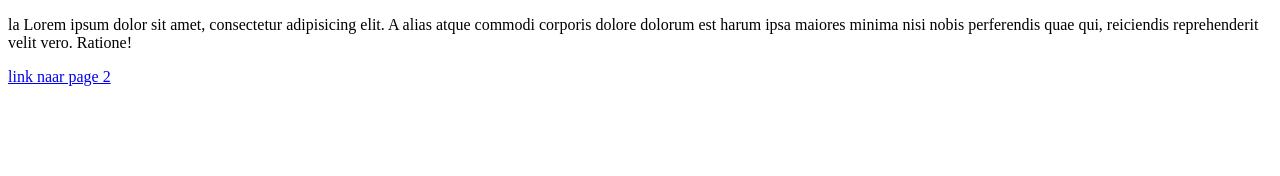
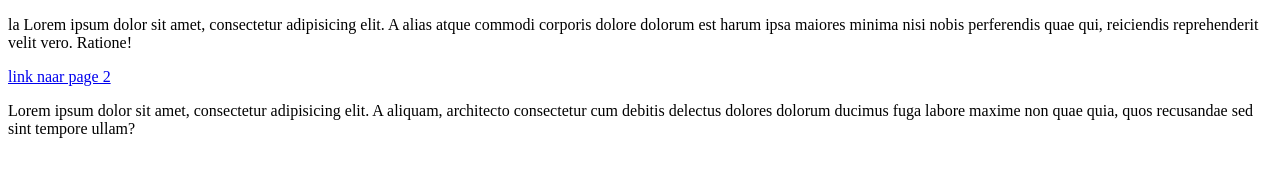
Before and after one commit to milan-brouns/r0758752_clientserver, a plain HTML site: page web/index.html in a window 1280 px wide. Drawn offline with Linux system fonts and the light colour scheme.

Commit message:
extra regel op index page

```diff
--- a/web/index.html
+++ b/web/index.html
@@ -8,5 +8,7 @@
 <p>la Lorem ipsum dolor sit amet, consectetur adipisicing elit. A alias atque commodi corporis dolore dolorum est harum
     ipsa maiores minima nisi nobis perferendis quae qui, reiciendis reprehenderit velit vero. Ratione!</p>
 <a href="tweede.html" id="linkToSecondePage">link naar page 2</a>
+<p>Lorem ipsum dolor sit amet, consectetur adipisicing elit. A aliquam, architecto consectetur cum debitis delectus
+    dolores dolorum ducimus fuga labore maxime non quae quia, quos recusandae sed sint tempore ullam?</p>
 </body>
 </html>
```
